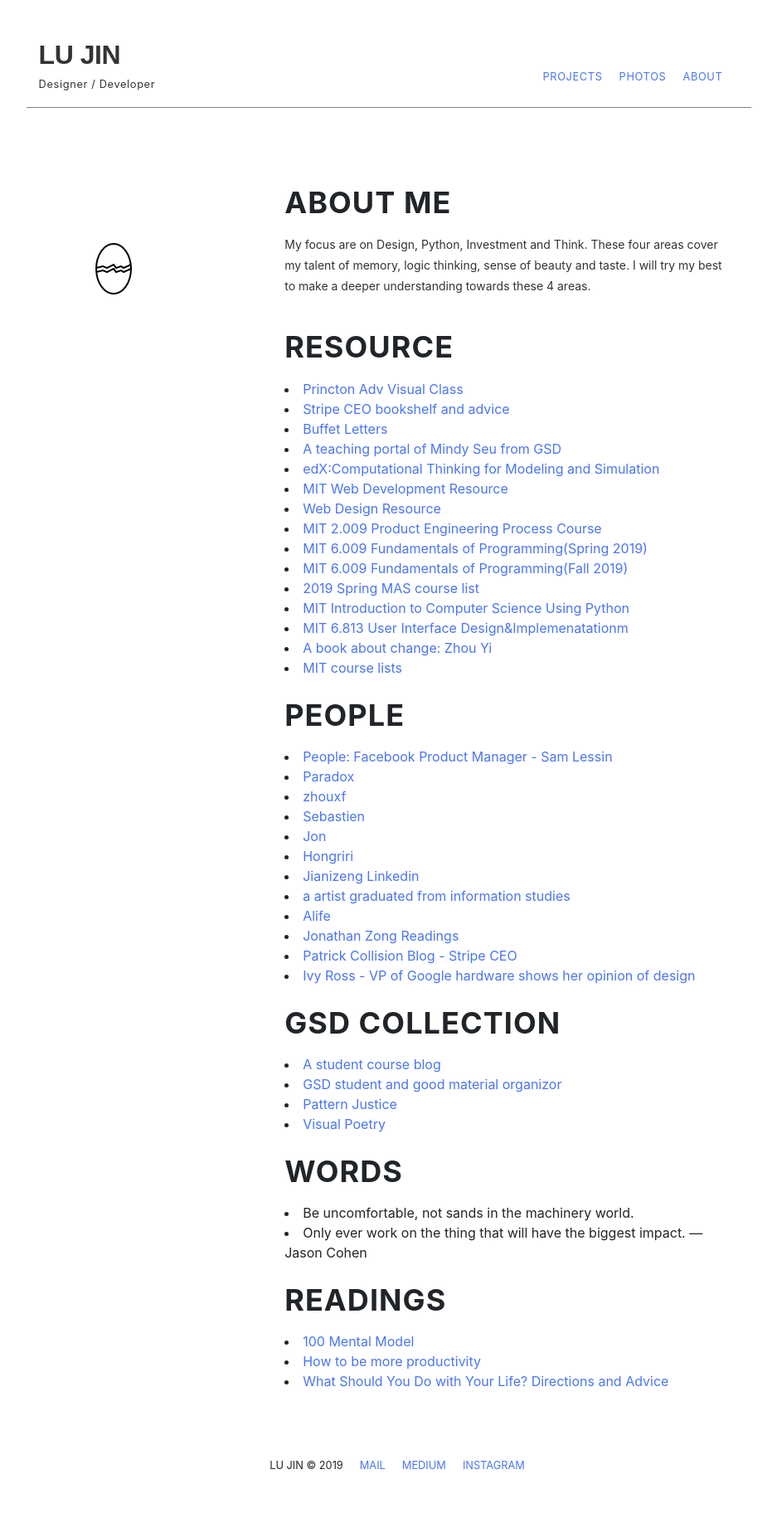
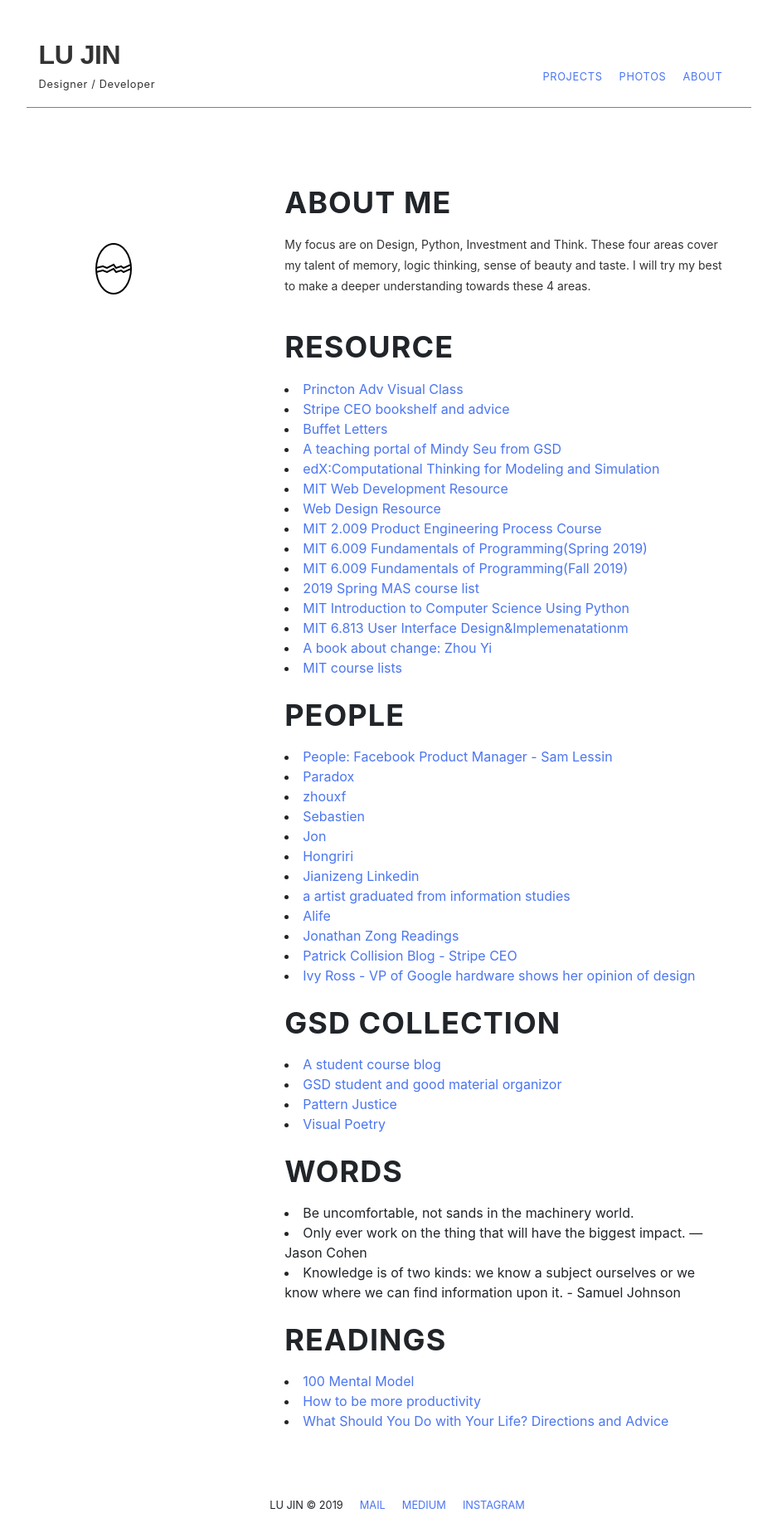
Before and after one commit to beforux/ShakeYourLove, a Jekyll site: the page list.html, which Jekyll copies as it is, in a window 1280 px wide. Shown: the whole page at 83% size, without its empty margins (171-1108 px from the left). Built offline with Jekyll 4.4.1, drawn with Linux system fonts in a browser that asks for light colours; nearby versions of some CDN libraries; before the commit the page ends 1788 px from its top, so only the background shows below that.

Commit message:
Update list.html

```diff
--- a/list.html
+++ b/list.html
@@ -83,6 +83,7 @@
                   <h3>Words</h3>
                   <li>Be uncomfortable, not sands in the machinery world. </li>
                  <li>Only ever work on the thing that will have the biggest impact. —Jason Cohen</li>
+                  <li> Knowledge is of two kinds: we know a subject ourselves or we know where we can find information upon it. - Samuel Johnson </li>
                   <h3>Readings </h3>
                   <li><a href="https://medium.com/@yegg/mental-models-i-find-repeatedly-useful-936f1cc405d"> 100 Mental Model </a></li>
                   <li><a href="http://www.aaronsw.com/weblog/productivity"> How to be more productivity </a></li>
```
